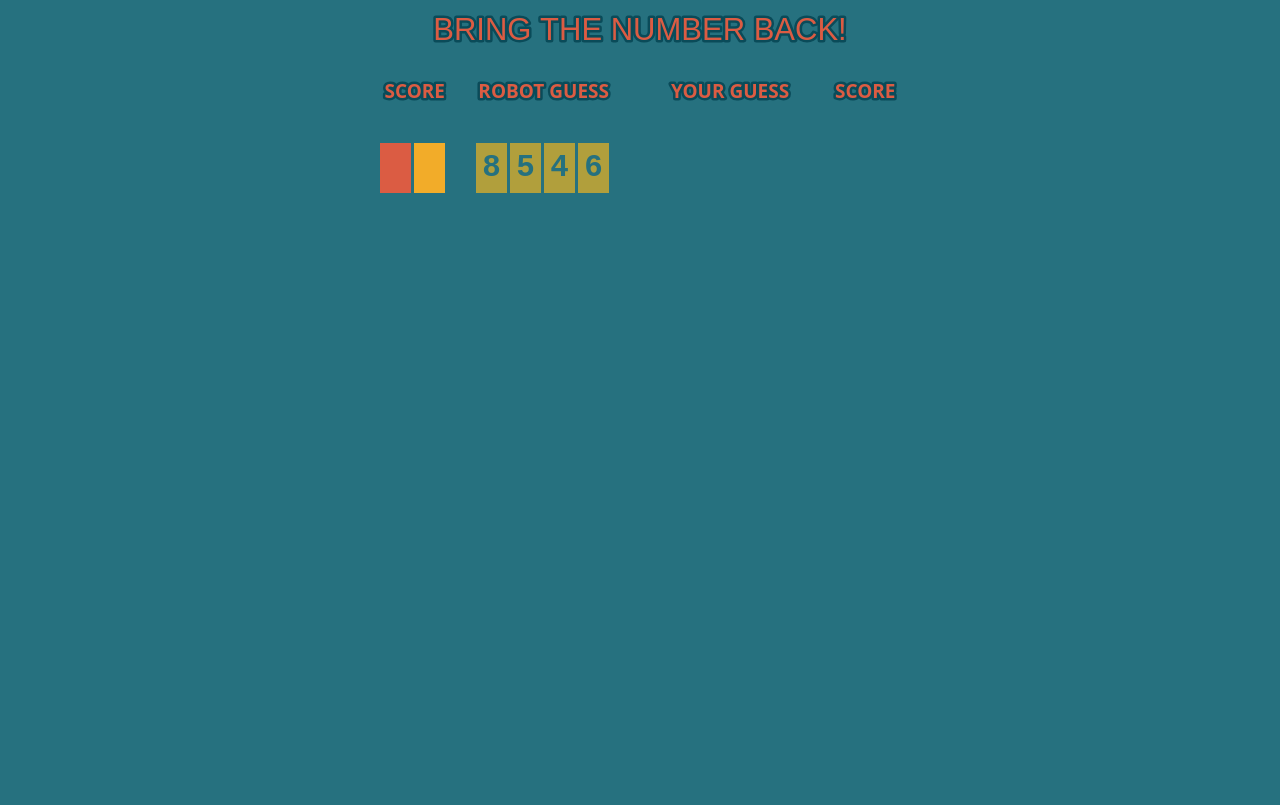
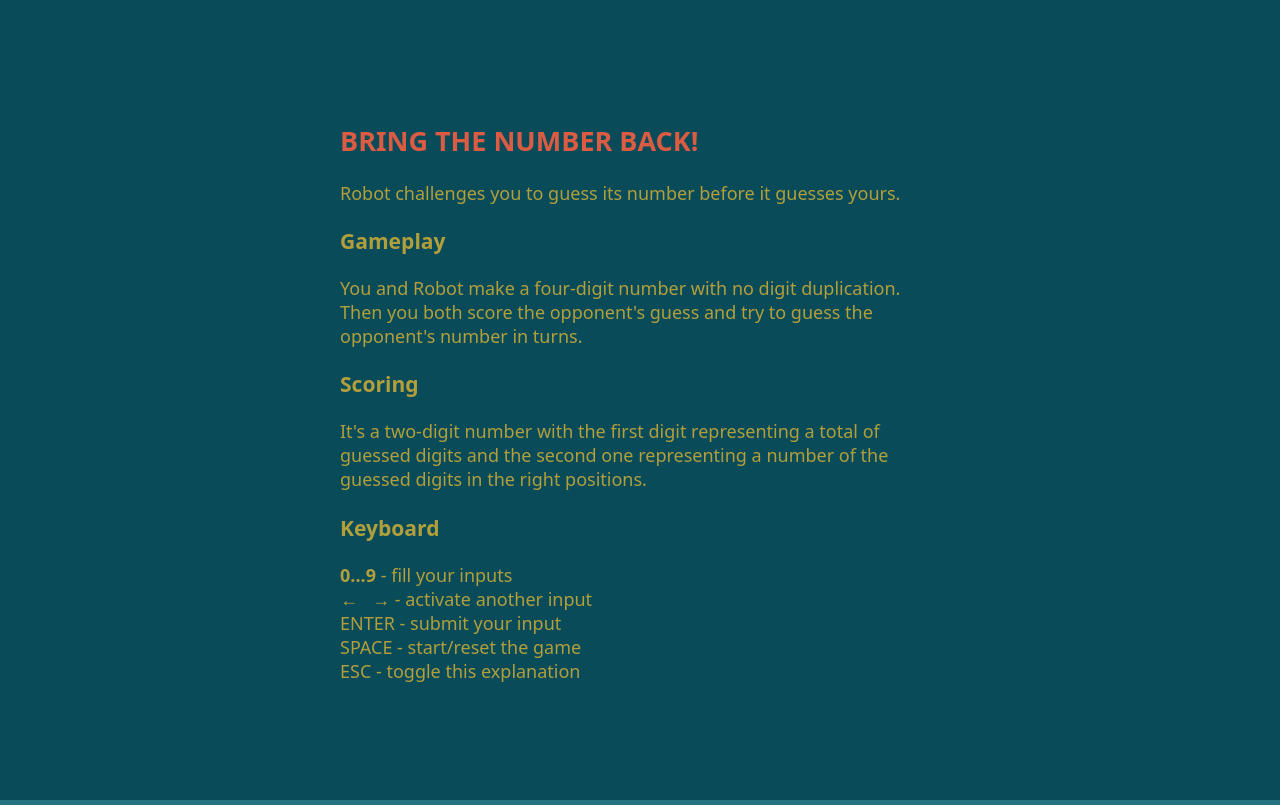
Before and after one commit to serglider/BringTheNumberBack, a website: page index.html in a window 1280 px wide. Drawn offline with Linux system fonts and the light colour scheme; files that its build step writes are made by us from their sources.

Commit message:
core functionality implemented

```diff
--- a/index.html
+++ b/index.html
@@ -6,7 +6,7 @@
     <style media="screen">
         html, body {
             background-color: #26717F;
-            font: 18px sans-serif;
+            font: 18px system-ui;
             margin: 0;
             padding: 0;
             overflow: hidden;
@@ -24,7 +24,8 @@
             display: table;
             width: 100%;
             height: 100%;
-            color: #1D2326;
+            background-color: #0A4B59;
+            color: #B19F3C;
         }
 
         .help-inner {
@@ -36,25 +37,37 @@
             max-width: 600px;
             margin: 0 auto;
         }
+
+        .title {
+            color: #DB5C43;
+        }
     </style>
 </head>
 
 <body>
 <canvas></canvas>
-<!--<div class="help-outer">-->
-<!--    <div class="help-inner">-->
-<!--        <div class="help-content">-->
-<!--            <h2>Arithmetic Hunt</h2>-->
-<!--            <p>Move your circle by mouse in order to hit the right expressions and to avoid the incorrect ones.</p>-->
-<!--            <p>Think fast! You have 15 seconds to find next correct expression.</p>-->
-<!--            <p>Small balls are neither dangerous nor count as correct ones.</p>-->
-<!--            <p>As the games goes, the expressions become a bit more complicated and their number increases.</p>-->
-<!--            <p>To show / hide help (while the game is over) use «ESC»</p>-->
-<!--            <p><strong>To start / restart the game hit «SPACE». Good luck!</strong></p>-->
-<!--        </div>-->
-<!--    </div>-->
-<!--</div>-->
+<div class="help-outer">
+    <div class="help-inner">
+        <div class="help-content">
+            <h2 class="title">BRING THE NUMBER BACK!</h2>
+            <p>Robot challenges you to guess its number before it guesses yours.</p>
+            <h3>Gameplay</h3>
+            <p>You and Robot make a four-digit number with no digit duplication. Then you both score the opponent's
+                guess and try to guess the opponent's number in turns.</p>
+            <h3>Scoring</h3>
+            <p>It's a two-digit number with the first digit representing a total of guessed digits and the second one
+                representing a number of the guessed digits in the right positions.</p>
+            <h3>Keyboard</h3>
+            <p>
+                <strong>0...9</strong> - fill your inputs<br/>
+                &larr; &nbsp &rarr; - activate another input<br/>
+                ENTER - submit your input<br/>
+                SPACE - start/reset the game<br/>
+                ESC - toggle this explanation
+            </p>
+        </div>
+    </div>
+</div>
 <script src="dist/g.js"></script>
 </body>
-
 </html>
--- a/src/Game.js
+++ b/src/Game.js
@@ -1,4 +1,4 @@
-function Game(world, configs) {
+function Game(world, keyboard, configs) {
 
     const {
         centerX,
@@ -15,6 +15,7 @@ function Game(world, configs) {
     const resultDisplay = new ResultDisplay(centerX, centerY, digitBlockConfig);
     let step;
     let userGuesses;
+    let unsubscribe;
     let currentUserInput;
     let currentUserScore;
 
@@ -30,12 +31,13 @@ function Game(world, configs) {
 
     function onUserGuess(guess) {
         const strGuess = guess.join('');
+        unsubscribe();
+        if (userGuesses.includes(strGuess)) {
+            showResult(RESULTS.DUPLICATE_GUESS);
+            currentUserInput.reset();
+            initUserInput(currentUserInput, onUserGuess);
+        } else {
 
-        if (userGuesses.includes(strGuess)) {
-            alert('You already have this guess');
-            currentUserInput.reset();
-            currentUserInput.activate();
-        } else {
             userGuesses.push(strGuess);
             const score = robot.getScore(guess);
             addScoreInput(score);
@@ -43,21 +45,25 @@ function Game(world, configs) {
     }
 
     function onUserScore(score) {
+        unsubscribe();
         currentUserScore = score;
-        robot.handleScore(score);
-        addGuessInput();
-
+        const isUserScoreError = robot.handleScore(score);
+        if (isUserScoreError) {
+            showResult(RESULTS.SCORE_ERROR);
+        } else {
+            addGuessInput();
+        }
     }
 
     function addScoreInput(score) {
         const y = initBlockY + step * stepHeight;
         const x = score ? rightBlockX1 : leftBlockX1;
         const bgColor = score ? COLORS.c3 : COLORS.c4;
-        const scoreInput = new InputSet('score', x, y, digitBlockConfig, bgColor);
+        const scoreInput = new InputSet(INPUT_TYPES.SCORE, x, y, digitBlockConfig, bgColor);
         world.add(scoreInput);
         if (score) {
             scoreInput.setDigits(score);
-            step++;
+            nextStep();
             const winner = getWinner(score);
             if (winner) {
                 showResult(winner);
@@ -67,8 +73,14 @@ function Game(world, configs) {
             }
 
         } else {
-            scoreInput.setOnSubmit(onUserScore);
-            scoreInput.activate();
+            initUserInput(scoreInput, onUserScore);
+        }
+    }
+
+    function nextStep() {
+        step++;
+        if (step === 1) {
+            world.add(resultDisplay);
         }
     }
 
@@ -76,20 +88,24 @@ function Game(world, configs) {
         const y = initBlockY + step * stepHeight;
         const x = guess ? leftBlockX : rightBlockX;
         const bgColor = guess ? COLORS.c3 : COLORS.c4;
-        const guessInput = new InputSet('guess', x, y, digitBlockConfig, bgColor);
+        const guessInput = new InputSet(INPUT_TYPES.GUESS, x, y, digitBlockConfig, bgColor);
         world.add(guessInput);
         if (guess) {
             guessInput.setDigits(guess);
             addScoreInput();
         } else {
-            guessInput.setOnSubmit(onUserGuess);
-            guessInput.activate();
-            currentUserInput = guessInput;
+            initUserInput(guessInput, onUserGuess);
         }
     }
 
+    function initUserInput(input, callback) {
+        input.activate(callback);
+        unsubscribe = keyboard.subscribe(input.onKey);
+        currentUserInput = input;
+    }
+
     function showResult(result) {
-        world.add(resultDisplay);
+        world.moveToTop(resultDisplay);
         resultDisplay.show(result);
     }
 
--- a/src/InputSet.js
+++ b/src/InputSet.js
@@ -3,13 +3,14 @@ function InputSet(type, x, y, {dw, dh, dg}, bgColor) {
     let onSubmit, digitNumber, isValid;
     let activeIndex = null;
     let digits = [];
-    const isScore = type === 'score';
-    if (isScore) {
+
+    const isScoreInput = type === INPUT_TYPES.SCORE;
+    if (isScoreInput) {
         digitNumber = 2;
-        isValid = isValidScore;
+        isValid = isValidScoreItem;
     } else {
         digitNumber = 4;
-        isValid = isValidGuess;
+        isValid = isValidGuessItem;
     }
 
     const digitInputs = Array.from({length: digitNumber}, (_, i) => {
@@ -19,24 +20,21 @@ function InputSet(type, x, y, {dw, dh, dg}, bgColor) {
     return {
         render,
         setContext,
-        setOnSubmit,
         setDigits,
         activate,
+        onKey,
         reset
     };
 
     function onKey(e) {
-        if (isActive()) {
-            const dig = Number(e.key);
-            if (isDigit(dig)) {
-                setDigit(dig);
-            } else if (e.key === 'ArrowRight') {
-                moveActiveRight();
-            } else if (e.key === 'ArrowLeft') {
-                moveActiveLeft();
-            } else if (e.key === 'Enter') {
-                submit();
-            }
+        if (e.isDigit) {
+            setDigit(e.digit);
+        } else if (e.isArrowRight) {
+            moveActiveRight();
+        } else if (e.isArrowLeft) {
+            moveActiveLeft();
+        } else if (e.isEnter) {
+            submit();
         }
     }
 
@@ -49,7 +47,6 @@ function InputSet(type, x, y, {dw, dh, dg}, bgColor) {
         if (digits.length === digitNumber) {
             digitInputs[activeIndex].deactivate();
             activeIndex = null;
-            window.removeEventListener('keyup', onKey);
             onSubmit(digits);
         }
     }
@@ -60,7 +57,7 @@ function InputSet(type, x, y, {dw, dh, dg}, bgColor) {
         }
         const oldValue = digits[activeIndex];
         digits[activeIndex] = value;
-        if (isScore && digits[0] < digits[1]) {
+        if (isScoreInput && !isValidScore()) {
             digits[activeIndex] = oldValue;
             return;
         }
@@ -83,30 +80,32 @@ function InputSet(type, x, y, {dw, dh, dg}, bgColor) {
         digitInputs[activeIndex].activate();
     }
 
-    function isActive() {
-        return activeIndex !== null;
+    function isValidScore() {
+        if (isNum(digits[0]) && isNum(digits[1])) {
+            if (digits[0] === 4 && digits[1] === 3) {
+                return false;
+            }
+            return digits[0] >= digits[1];
+        }
+        return true;
     }
 
-    function isValidScore(value) {
-        return (value >= 0) && (value <= 4);
+    function isNum(value) {
+        return Number.isInteger(value);
     }
 
-    function isValidGuess(value) {
+    function isValidScoreItem(value) {
+        return value <= 4;
+    }
+
+    function isValidGuessItem(value) {
         return !(digits.includes(value));
     }
 
-    function isDigit(value) {
-        return Number.isInteger(value);
-    }
-
-    function activate() {
-        window.addEventListener('keyup', onKey);
+    function activate(callback) {
+        onSubmit = callback;
         activeIndex = 0;
         digitInputs[activeIndex].activate();
-    }
-
-    function setOnSubmit(callback) {
-        onSubmit = callback;
     }
 
     function setDigits(digits) {
--- /dev/null
+++ b/src/Keyboard.js
@@ -0,0 +1,55 @@
+function Keyboard() {
+
+    const listeners = {};
+    let keys = [];
+    let isLocked = false;
+
+    window.addEventListener('keyup', handleKeyUp);
+
+    return {
+        subscribe,
+        lock,
+        unlock
+    };
+
+    function lock() {
+        isLocked = true;
+    }
+
+    function unlock() {
+        isLocked = false;
+    }
+
+    function handleKeyUp(e) {
+        const dig = Number(e.key);
+        const event = {};
+        if (isSpace(e.key)) {
+            event.isSpace = true;
+        } else if (isDigit(dig)) {
+            event.digit = dig;
+            event.isDigit = true;
+        } else {
+            event[`is${e.key}`] = true;
+        }
+        keys.forEach(key => listeners[key](event));
+    }
+
+    function subscribe(listener) {
+        const key = Date.now();
+        listeners[key] = listener;
+        keys = Object.keys(listeners);
+
+        return function () {
+            delete listeners[key];
+            keys = Object.keys(listeners);
+        };
+    }
+
+    function isDigit(value) {
+        return Number.isInteger(value);
+    }
+
+    function isSpace(value) {
+        return value === ' ';
+    }
+}
--- a/src/Line.js
+++ /dev/null
@@ -1,20 +0,0 @@
-function Line({p1, p2, width, color}) {
-
-    let ctx;
-    this.isStatic = true;
-
-    this.render = () => {
-        ctx.save();
-        ctx.strokeStyle = color;
-        ctx.lineWidth = width;
-        ctx.beginPath();
-        ctx.moveTo(p1.x, p1.y);
-        ctx.lineTo(p2.x, p2.y);
-        ctx.stroke();
-        ctx.restore();
-    };
-
-    this.setContext = (c) => {
-        ctx = c;
-    };
-}
--- a/src/ResultDisplay.js
+++ b/src/ResultDisplay.js
@@ -47,6 +47,7 @@ function ResultDisplay(cx, cy, {dw, dh}) {
                 alpha -= speed;
                 if (alpha < 0) {
                     title = '';
+                    alpha = 1;
                 }
             } else {
                 alpha += speed;
@@ -62,6 +63,7 @@ function ResultDisplay(cx, cy, {dw, dh}) {
     }
 
     function show(result) {
+        isHiding = false;
         [title, text1, text2] = result.split('.');
         setTimeout(hide, hideTimeout);
     }
--- a/src/Robot.js
+++ b/src/Robot.js
@@ -21,6 +21,7 @@ function Robot() {
 
     function handleScore(score) {
         restPermutations = reducePermutations(restPermutations, currentGuess, score[0], score[1]);
+        return restPermutations.length === 0;
     }
 
     function getScore(guess) {
--- a/src/World.js
+++ b/src/World.js
@@ -4,41 +4,45 @@ function World() {
     const FPS_INTERVAL = 0.3;
     let objects = [];
     let dynamicObjects = [];
-    let isStopped = true;
     let tickTime = performance.now();
-    let lastTicks = 0;
     canvas.width = window.innerWidth;
     canvas.height = window.innerHeight;
     ctx.textAlign = 'center';
     ctx.textBaseline = 'middle';
     ctx.lineJoin = 'round';
 
-    this.getBounds = () => {
-        return [canvas.width, canvas.height];
+    return {
+        getBounds,
+        moveToTop,
+        add,
+        reset
     };
 
-    this.getContext = () => {
-        return ctx;
-    };
+    function getBounds() {
+        return [canvas.width, canvas.height];
+    }
 
-    this.add = obj => {
+    function add(obj) {
         obj.setContext(ctx);
         objects.push(obj);
         if (typeof obj.update === 'function') {
             dynamicObjects.push(obj);
         }
-    };
+    }
 
-    this.reset = () => {
-        isStopped = false;
+    function moveToTop(obj) {
+        objects = objects.filter(item => item !== obj);
+        objects.push(obj);
+    }
+
+    function reset() {
         objects = [];
+        dynamicObjects = [];
         tickTime = performance.now();
-        lastTicks = 0;
         loop(tickTime);
-    };
+    }
 
     function loop(t) {
-        if (lastTicks > 3) return;
         const elapsed = t - tickTime;
         update(t);
         if (elapsed > FPS_INTERVAL) {
@@ -46,7 +50,6 @@ function World() {
             clear();
             render();
         }
-        if (isStopped) lastTicks++;
         requestAnimationFrame(loop);
     }
 
@@ -55,9 +58,7 @@ function World() {
     }
 
     function update(t) {
-        for (let i = dynamicObjects.length - 1; i >= 0; i--) {
-            dynamicObjects[i].update(t);
-        }
+        dynamicObjects.forEach(obj => obj.update(t));
     }
 
     function render() {
--- a/src/configs.js
+++ b/src/configs.js
@@ -46,7 +46,7 @@ function getConfigs(bounds) {
                     text: 'YOUR GUESS',
                     x: rightBlockX,
                     y: subTitleY,
-                    color: COLORS.c5,
+                    color: COLORS.c4,
                     stroke: COLORS.c2,
                     fontSize: subTitleFS,
                     fontWeight: 'bold',
@@ -60,7 +60,7 @@ function getConfigs(bounds) {
                     text: 'ROBOT GUESS',
                     x: centerX - digitBlockWidth,
                     y: subTitleY,
-                    color: COLORS.c5,
+                    color: COLORS.c3,
                     stroke: COLORS.c2,
                     fontSize: subTitleFS,
                     fontWeight: 'bold',
@@ -74,7 +74,7 @@ function getConfigs(bounds) {
                     text: 'SCORE',
                     x: rightBlockX1,
                     y: subTitleY,
-                    color: COLORS.c5,
+                    color: COLORS.c3,
                     stroke: COLORS.c2,
                     fontSize: subTitleFS,
                     fontWeight: 'bold',
@@ -89,7 +89,7 @@ function getConfigs(bounds) {
                     text: 'SCORE',
                     x: leftBlockX1 + 2 * digitBlockWidth + digitBlockGap,
                     y: subTitleY,
-                    color: COLORS.c5,
+                    color: COLORS.c4,
                     stroke: COLORS.c2,
                     fontSize: subTitleFS,
                     fontWeight: 'bold',
--- a/src/constants.js
+++ b/src/constants.js
@@ -7,7 +7,14 @@ const COLORS = {
 };
 
 const RESULTS = {
-    USER: 'You won!.A genuine triumph of the human mind.Hit Space to beat that piece of metal again',
-    ROBOT: 'TRY AGAIN',
-    DRAW: 'It\'s a draw.You almost there.Hit Space to try again.'
+    USER: 'You won!.A genuine triumph of the human mind!.Hit Space to beat that piece of metal again',
+    ROBOT: 'You lose.Don\'t sweat.Hit Space to try again.',
+    DRAW: 'It\'s a draw.You almost there.Hit Space to try again.',
+    DUPLICATE_GUESS: 'Oops!.You already have this variant.Think harder))',
+    SCORE_ERROR: 'Oops!.There is an error in your scores.Hit Space to restart the game.'
 };
+
+const INPUT_TYPES = {
+    GUESS: 'guess',
+    SCORE: 'score'
+};
--- a/src/main.js
+++ b/src/main.js
@@ -1,8 +1,13 @@
 const world = new World();
+const help = document.querySelector('.help-outer');
+const keyboard = new Keyboard();
 const configs = getConfigs(world.getBounds());
-const game = new Game(world, configs);
+const game = new Game(world, keyboard, configs);
+let isFirstRun = true;
+let isHelpShown = true;
 
-init();
+keyboard.subscribe(onKey);
+
 
 function init() {
     world.reset();
@@ -14,3 +19,23 @@ function createStaticItem({Class, config}) {
     const el = new Class(config);
     world.add(el);
 }
+
+function onKey(e) {
+
+    if (e.isEscape) {
+        if (isFirstRun) {
+            isFirstRun = false;
+            init();
+        }
+        toggleHelp();
+    } else if (e.isSpace) {
+        init();
+    }
+}
+
+function toggleHelp() {
+    isHelpShown = !isHelpShown;
+    help.style.display = isHelpShown ? 'table' : 'none';
+}
+
+// todo: help, game reset, errors
```
Also changed, not shown: dist/g.js, 1 other file.
